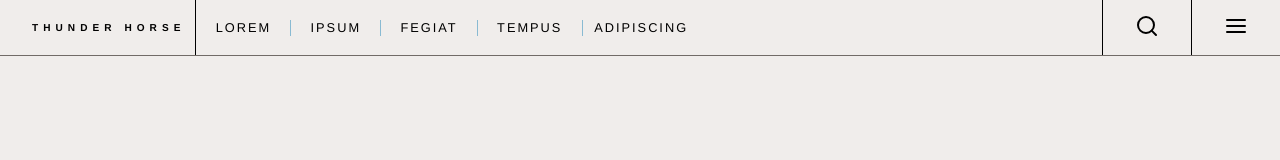
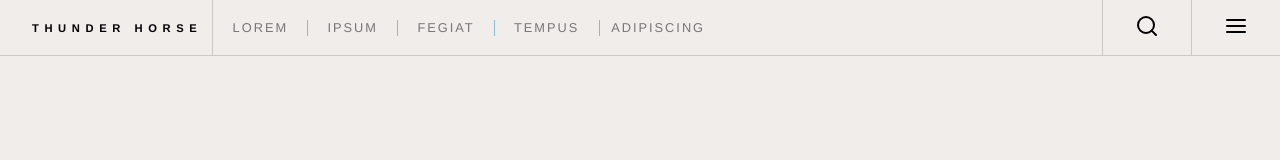
Before and after one commit to EmmanuelAlmonte/responsive-design, a plain HTML site: page flexbox-business-site/index.html in a window 1280 px wide. Drawn offline with Linux system fonts and the light colour scheme.

Commit message:
header and nav complete for desktop

```diff
--- a/flexbox-business-site/index.html
+++ b/flexbox-business-site/index.html
@@ -22,7 +22,8 @@
     <div class="content">
       <div class="desktop-ui">
         <nav>
-          <ul class="wrapper">
+          <div class="nav-links">
+            <ul class="ul-wrapper">
               <li class="logo-wrapper"><a class="logo" href="#">Thunder Horse</a></li>
               <li class="nav-item"><a href="#">Lorem</a></li>
               <li class="nav-item"><a href="#">Ipsum</a></li>
@@ -30,16 +31,14 @@
               <li class="nav-item"><a href="#">Tempus</a></li>
               <li class=""><a href="#">Adipiscing</a></li>
             </ul>
+          </div>
 
-          <div class="menu-btn-container">
-
-            <div class="wrapper menu-btn-wrapper">
+          <div class="nav-menu">
+            <div class="menu-btn-wrapper">
               <div class="menu-btn"><a href="#"><img src="./images/search.svg" alt="Search bar"></a></div>
             </div>
-
-            <div class="wrapper menu-btn-wrapper">
+            <div class="menu-btn-wrapper">
               <div class="menu-btn"><a href="#"><img src="./images/menu.svg" alt="menu button"></a></div>
-
             </div>
           </div>
         </nav>
--- a/flexbox-business-site/styles.css
+++ b/flexbox-business-site/styles.css
@@ -51,7 +51,7 @@ img {
 header {
   width: 100%;
   height: 56px;
-  border-bottom: 1px solid #716B67;
+  border-bottom: 1px solid #cac7c4;
   text-transform: uppercase;
 }
 
@@ -62,24 +62,24 @@ header {
   color: black;
 }
 
-.content {
-  /* border: 3px solid red; */
+.content,
+.desktop-ui,
+.desktop-ui nav,
+.ul-wrapper {
+  height: 100%;
 }
 
 
-.content,
-.desktop-ui,
-.desktop-ui nav,
-.wrapper {
-  height: 100%;
-}
-
+.nav-menu,
 nav {
   display: flex;
   flex-flow: row nowrap;
   justify-content: space-between;
 }
 
+
+.menu-btn-wrapper,
+.ul-wrapper,
 .wrapper {
   display: flex;
   flex-flow: row nowrap;
@@ -88,7 +88,8 @@ nav {
   align-items: center;
 }
 
-
+/* .menu-btn-wrapper, */
+.ul-wrapper img,
 .wrapper img {
   width: 100%;
 }
@@ -104,45 +105,42 @@ nav {
   font-size: .8em;
 }
 
-nav ul li {
+.ul-wrapper li:last-child{
   padding:0 .725rem 0 .725rem;
   letter-spacing: 2px;
   font-size: .8em;
 }
 
 .logo-wrapper {
-  border-right: 1px solid #000;
+  border-right: 1px solid #cac7c4;
   height: 100%;
   display: flex;
   align-items: center;
   padding: 0 10px 0 0 ;
-  font-size: .9em;
 }
 
 .menu-btn-wrapper {
-  /* padding: 10px; */
-  border-left: 1px solid ;
-}
-
-.menu-btn-container {
-  display: flex;
-  flex-flow: row nowrap;
+  border-left: 1px solid #cac7c4;
 }
 
 
 
 
+
 /* Nav-items Anchor Styles */
-.wrapper a {
+.ul-wrapper a {
   text-decoration: none;
   font-family: "Raleway", Helvetica, sans-serif;
-  color: black;
+  color: #777674 ;
 }
 
-.wrapper a:hover {
+.ul-wrapper a:hover {
   color: #42A5F5;
 }
 
+.logo-wrapper a {
+  color: black;
+}
 
 
 
```
Lines whose indentation alone changed are shown as unchanged.
